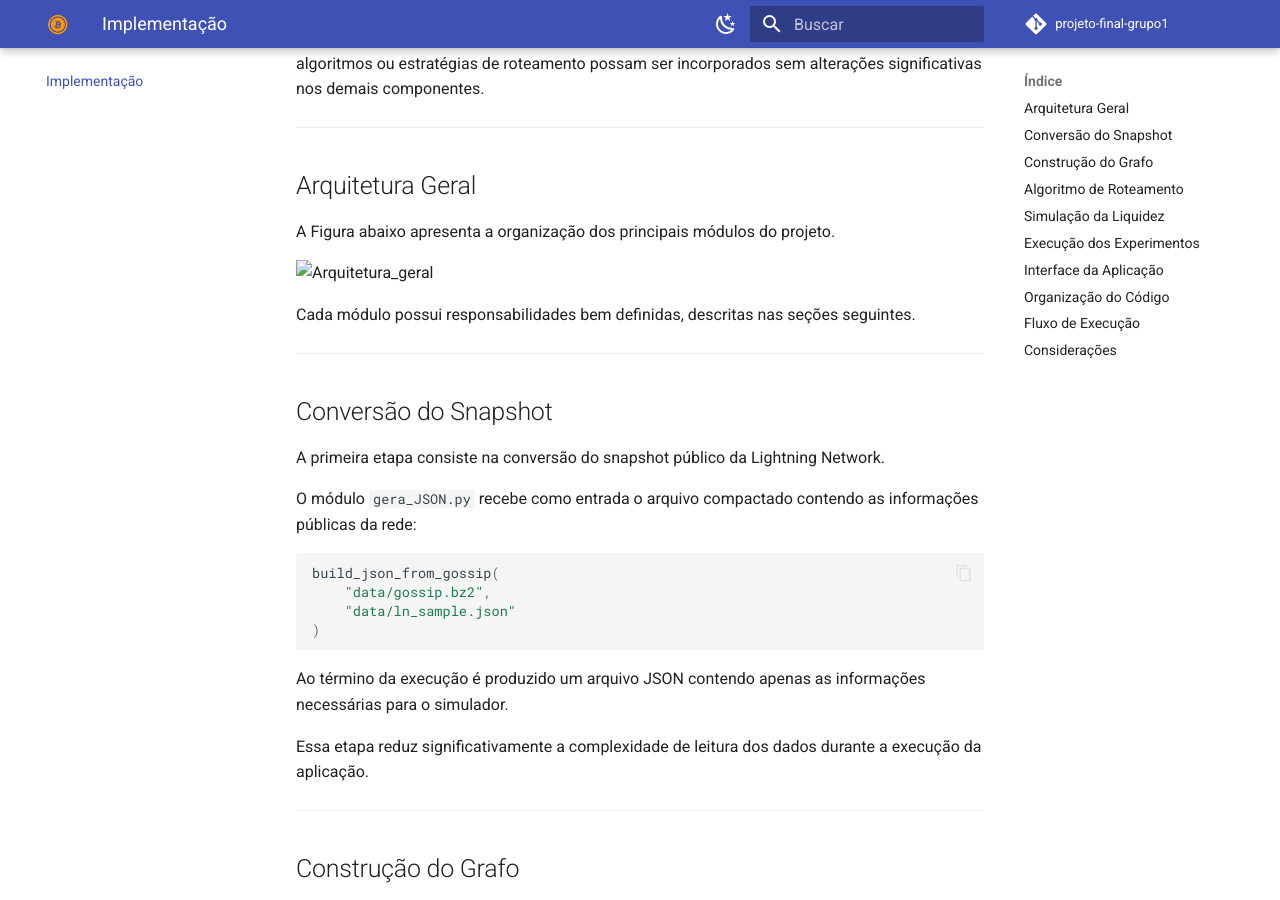
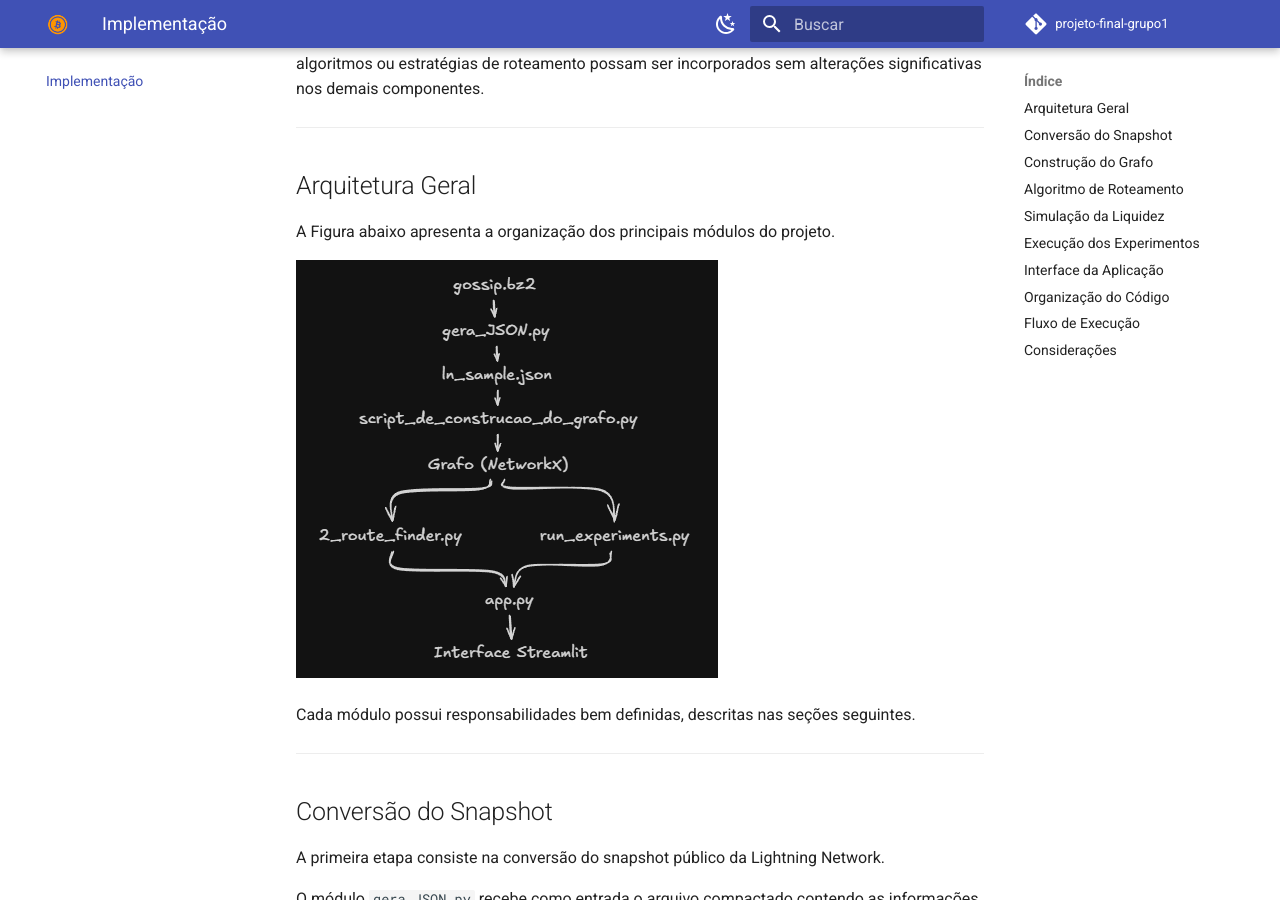
Before and after one commit to Italohek/projeto-final-grupo1-docs, an MkDocs documentation site: the page built from docs/implementation.md, in a window 1280 px wide and 900 px high, scrolled down 321 px. Built offline with MkDocs 1.6.1 and Material for MkDocs 9.7.7, drawn with Linux system fonts in a browser that asks for light colours; comment, search, counter and statistics services are not loaded.

Commit message:
mudança no source das figures

```diff
--- a/docs/implementation.md
+++ b/docs/implementation.md
@@ -10,7 +10,7 @@ Essa divisão facilita tanto a manutenção quanto a evolução do sistema, perm
 
 A Figura abaixo apresenta a organização dos principais módulos do projeto.
 
-![Arquitetura_geral](../docs/assets/figures/Arquitetura_geral.png)
+![Arquitetura_geral](../assets/figures/Arquitetura_geral.png)
 
 Cada módulo possui responsabilidades bem definidas, descritas nas seções seguintes.
 
@@ -170,7 +170,7 @@ Essa organização permite separar claramente as etapas de preparação dos dado
 
 O funcionamento completo da aplicação pode ser resumido pelo fluxo apresentado abaixo.
 
-![Fluxo_de_execução](../docs/assets/figures/Fluxo_de_Execução.png)
+![Fluxo_de_execução](../assets/figures/Fluxo_de_Execução.png)
 
 ---
 
```
Also changed, not shown: site/experiments/index.html, site/implementation/index.html, site/lightning/index.html, site/search/search_index.json, 1 other file.
